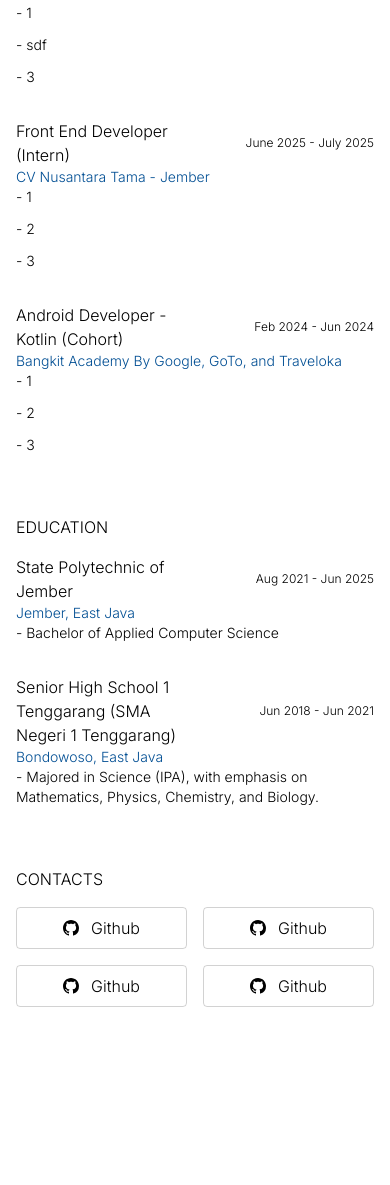
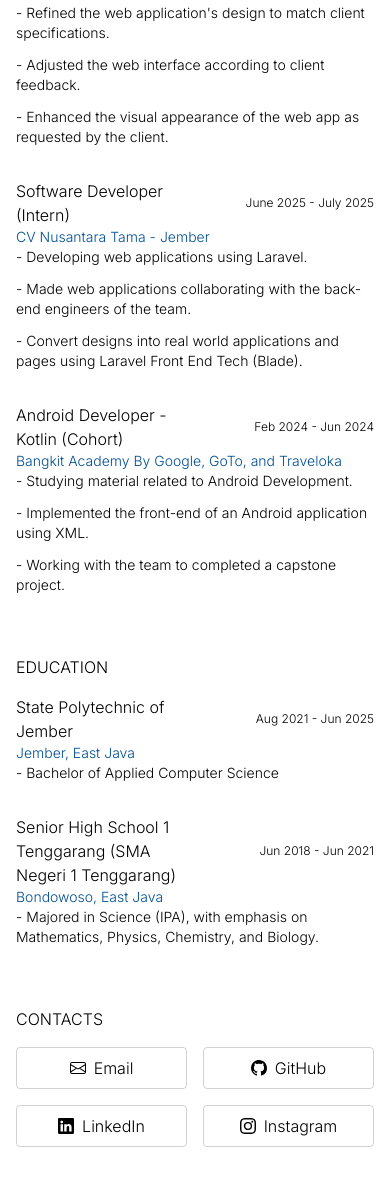
Before and after one commit to fathanmaul/fathanmaul.my.id, an Astro site: page / in a window 390 px wide. Shown: the part 2537-3722 px from the top of the page. Before the commit the page ends 3664 px from the top, so only its background shows below. Built offline with nearby package versions, Linux system fonts and the light colour scheme; Astro itself is replaced by a stand-in of ours; a web font is replaced by a local one.

Commit message:
Update contacts, project grid, and experience details
Expanded the Contacts component to include Email, LinkedIn, and Instagram, and refactored to use a contacts array. Adjusted ProjectList grid to use md breakpoint for columns. Enhanced experience.json with more descriptive job roles and responsibilities.

```diff
--- a/src/components/organisms/Contacts.tsx
+++ b/src/components/organisms/Contacts.tsx
@@ -1,6 +1,30 @@
 import React from "react";
 import Button from "../atoms/Button";
-import { BsGithub } from "react-icons/bs";
+import { BsGithub, BsLinkedin, BsEnvelope, BsInstagram } from "react-icons/bs";
+import { FaGlobe } from "react-icons/fa";
+
+const contacts = [
+  {
+    label: "Email",
+    icon: <BsEnvelope />,
+    href: "mailto:fthnmrh012@gmail.com",
+  },
+  {
+    label: "GitHub",
+    icon: <BsGithub />,
+    href: "https://github.com/fathanmaul",
+  },
+  {
+    label: "LinkedIn",
+    icon: <BsLinkedin />,
+    href: "https://www.linkedin.com/in/fathanmaul/",
+  },
+  {
+    label: "Instagram",
+    icon: <BsInstagram />,
+    href: "https://www.instagram.com/fathanmaul_/",
+  }
+];
 
 export default function Contacts() {
   return (
@@ -8,12 +32,14 @@
       <div className="col-span-12 lg:col-span-2">
         <h3 className="uppercase">Contacts</h3>
       </div>
-      <div className="col-span-12 grid grid-cols-2 2xl:grid-cols-4 gap-4 lg:col-span-7">
-        {Array.from({length: 4}).map((_, idx) => (
-            <Button variant={'outline'} key={idx}>
-                <span><BsGithub/></span>
-                Github
+      <div className="col-span-12 grid grid-cols-2 md:grid-cols-4 gap-4 lg:col-span-7">
+        {contacts.map((contact, idx) => (
+          <a key={idx} href={contact.href} target="_blank" rel="noopener noreferrer">
+            <Button variant="outline" className="text-base lg:text-xl w-full flex items-center gap-2 justify-center">
+              <span>{contact.icon}</span>
+              {contact.label}
             </Button>
+          </a>
         ))}
       </div>
     </div>
--- a/src/components/organisms/ProjectList.tsx
+++ b/src/components/organisms/ProjectList.tsx
@@ -25,7 +25,7 @@
   return (
     <div>
       <h3 className="uppercase">Featured Projects</h3>
-      <div className="mt-4 grid grid-cols-1 gap-4 lg:grid-cols-2 2xl:mt-[51px] 2xl:gap-x-16 2xl:gap-y-5">
+      <div className="mt-4 grid grid-cols-1 gap-4 md:grid-cols-2 2xl:mt-[51px] 2xl:gap-x-16 2xl:gap-y-5">
         {projects.map((project, idx) => (
           <Card key={idx}>
             <CardImage image_url={project.image_url} />
--- a/src/data/experience.json
+++ b/src/data/experience.json
@@ -5,16 +5,20 @@
         "start_date": "Jun 2025",
         "end_date": "Jul 2025",
         "job_desks": [
-            "1", "sdf", "3"
+            "Refined the web application's design to match client specifications.",
+            "Adjusted the web interface according to client feedback.",
+            "Enhanced the visual appearance of the web app as requested by the client."
         ]
     },
     {
-        "title": "Front End Developer (Intern)",
+        "title": "Software Developer (Intern)",
         "location": "CV Nusantara Tama - Jember",
         "start_date": "June 2025",
         "end_date": "July 2025",
         "job_desks": [
-            "1", "2", "3"
+            "Developing web applications using Laravel.",
+            "Made web applications collaborating with the back-end engineers of the team.",
+            "Convert designs into real world applications and pages using Laravel Front End Tech (Blade)."
         ]
     },
     {
@@ -23,7 +27,9 @@
         "start_date": "Feb 2024",
         "end_date": "Jun 2024",
         "job_desks": [
-            "1", "2", "3"
+            "Studying material related to Android Development.",
+            "Implemented the front-end of an Android application using XML.",
+            "Working with the team to completed a capstone project."
         ]
     }
 ]
```
